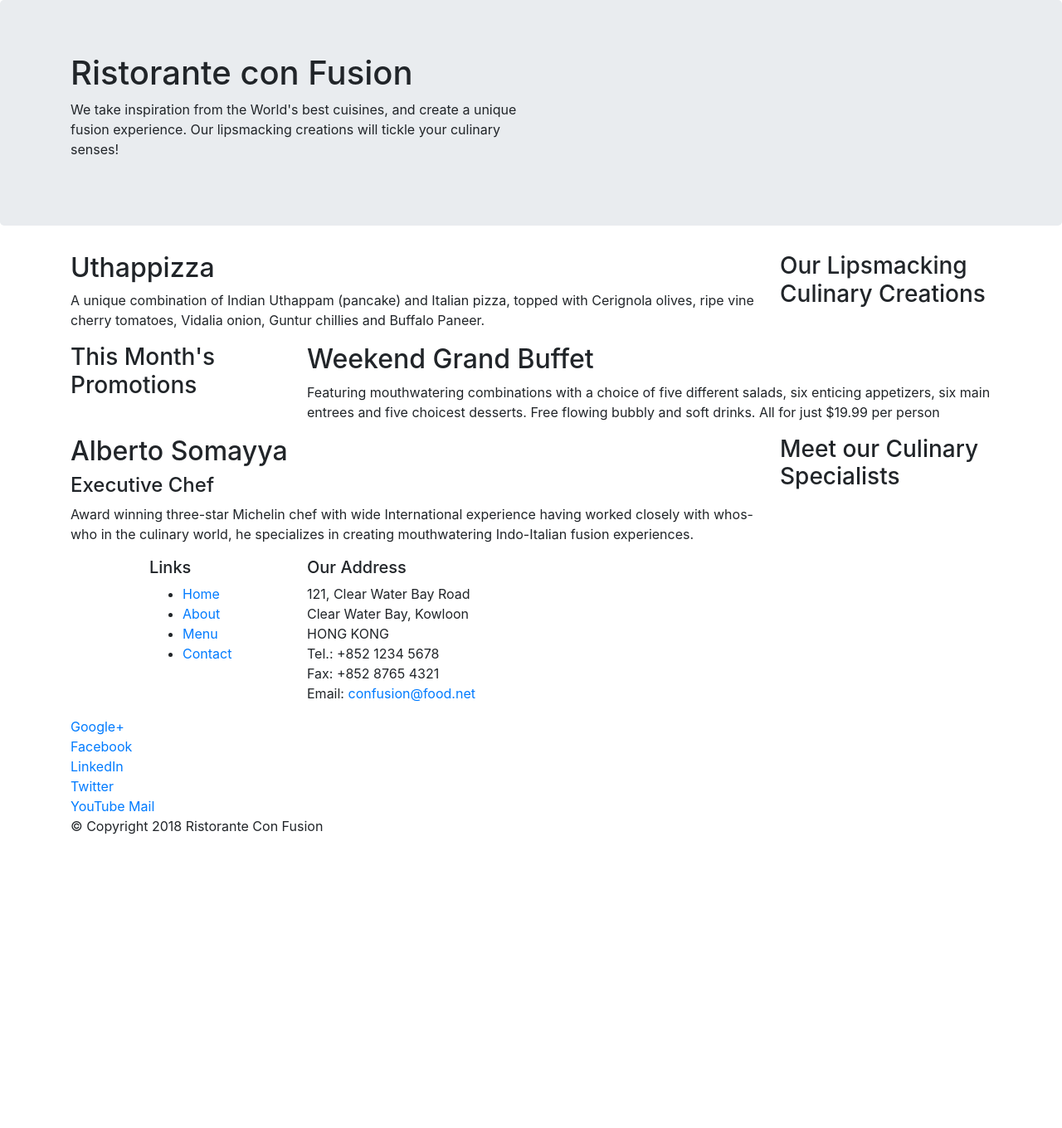
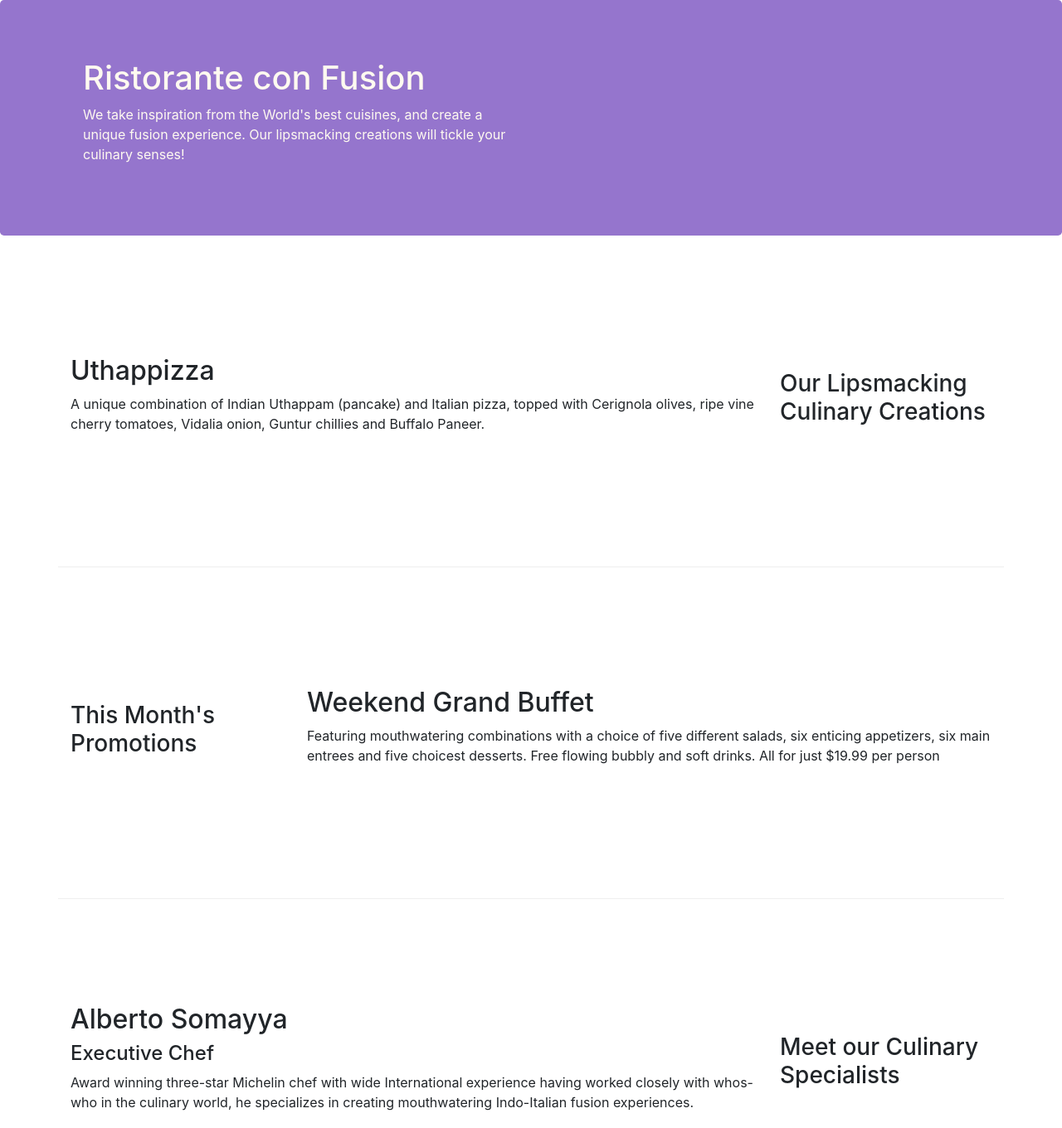
Before and after one commit to imkhushboo/new-bootstrap, a website: page index.html in a window 1280 px wide. Shown: the top 1360 px of the page at 83% size. Before the commit the page ends 1024 px from the top, so only its background shows below. Drawn offline with nearby package versions, Linux system fonts and the light colour scheme.

Commit message:
Bootstrap grid part 2

```diff
--- /dev/null
+++ b/css/non.css
@@ -0,0 +1,27 @@
+.row-header{
+    margin: 0px auto;
+    padding:0px auto;
+}
+.row-content{
+    margin: ppx auto;
+    padding:50px 0px 50px 0px;
+    border-bottom: 1px ridge;
+    min-height: 400px;
+}
+.footer{
+    background-color:#D1C4E9;
+    margin: 0px auto;
+    padding: 20px 0px 20px 0px;
+}
+.jumbotron{
+    padding: 70px 30px 70px 30px;
+    margin: 0px auto;
+    background:#9575CD;
+    color: floralwhite;
+}
+.address
+{
+    font-size: 80%;
+    margin: 0px;
+    color: #0f0f0f;
+}
--- /dev/null
+++ b/css/style.css
@@ -0,0 +1,15 @@
+.row-header{
+    margin: 0px auto;
+    padding:0px auto;
+}
+.row-content{
+    margin: ppx auto;
+    padding:50px 0px 50px 0px;
+    border-bottom: 1px ridge;
+    min-height: 400px;
+}
+.footer{
+    background-color:#D1C4E9;
+    margin: 0px auto;
+    padding: 20px 0px 20px 0px;
+}
--- a/index.html
+++ b/index.html
@@ -9,6 +9,7 @@
 
      <!-- Bootstrap CSS -->
      <link rel="stylesheet" href="node_modules/bootstrap/dist/css/bootstrap.min.css">
+     <link rel="stylesheet" href="css/non.css">
     <title>Ristorante Con Fusion</title>
 </head>
 
@@ -16,7 +17,7 @@
 
     <header class="jumbotron">
         <div class="container">
-            <div class="row">
+            <div class="row row-header">
                 <div class="col-12 col-sm-6">
                     <h1>Ristorante con Fusion</h1>
                     <p>We take inspiration from the World's best cuisines, and create a unique fusion experience. Our lipsmacking creations will tickle your culinary senses!</p>
@@ -28,7 +29,7 @@
     </header>
 
     <div class ="container">
-        <div class="row">
+        <div class="row row-content align-items-center">
             <div class="col-12 col-sm-4 order-sm-last col-md-3">
                 <h3>Our Lipsmacking Culinary Creations</h3>
             </div>
@@ -39,7 +40,7 @@
         </div>
 
 
-        <div class="row">
+        <div class="row row-content align-items-center">
             <div class="col-12 col-sm-4 col-md-3">
                 <h3>This Month's Promotions</h3>
             </div>
@@ -49,7 +50,7 @@
             </div>
         </div>
 
-        <div class="row">
+        <div class="row row-content align-items-center">
             <div class="col-12 col-sm-4  order-sm-last col-md-3">
                 <h3>Meet our Culinary Specialists</h3>
             </div>
@@ -61,12 +62,12 @@
         </div>
     </div>
 
-    <footer>
+    <footer class ="footer">
         <div class="container">
             <div class="row">
                 <div class="col-4  offset-1 col-sm-2">
                     <h5>Links</h5>
-                    <ul>
+                    <ul class="list-unstyled">
                         <li><a href="#">Home</a></li>
                         <li><a href="#">About</a></li>
                         <li><a href="#">Menu</a></li>
@@ -77,15 +78,15 @@
                     <h5>Our Address</h5>
                     <address>
 		              121, Clear Water Bay Road<br>
-		              Clear Water Bay, Kowloon<br>
+		              Clear Water Bay, Kowlo on<br>
 		              HONG KONG<br>
 		              Tel.: +852 1234 5678<br>
 		              Fax: +852 8765 4321<br>
 		              Email: <a href="mailto:confusion@food.net">confusion@food.net</a>
 		           </address>
                 </div>
-                <div>
-                    <div class="col-12 col-sm-4">
+                <div class="col-12 col-sm-4 align-self-center">
+                    <div class="text-center">
                         <a href="http://google.com/+">Google+</a>
                         <a href="http://www.facebook.com/profile.php?id=">Facebook</a>
                         <a href="http://www.linkedin.com/in/">LinkedIn</a>
@@ -95,7 +96,7 @@
                     </div>
                 </div>
            </div>
-           <div class="row">
+           <div class="row justify-content-center">
                 <div class="col-auto">
                     <p>© Copyright 2018 Ristorante Con Fusion</p>
                 </div>
```
